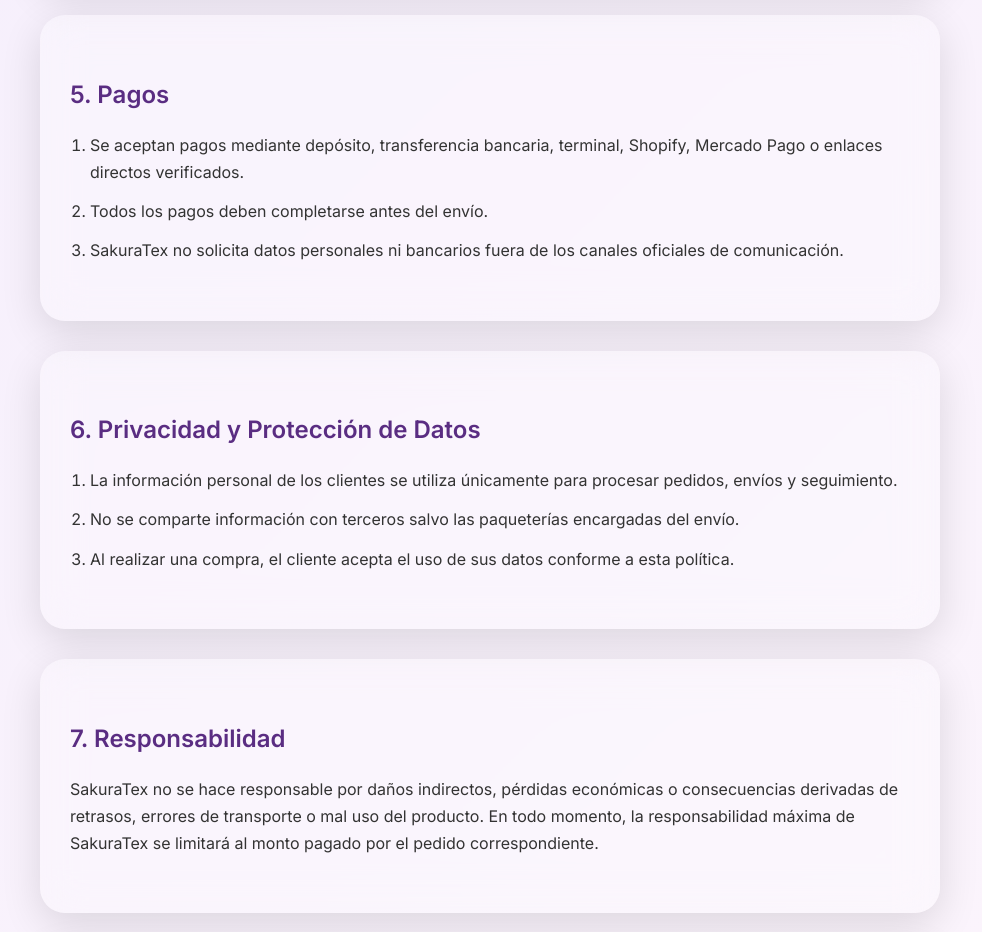
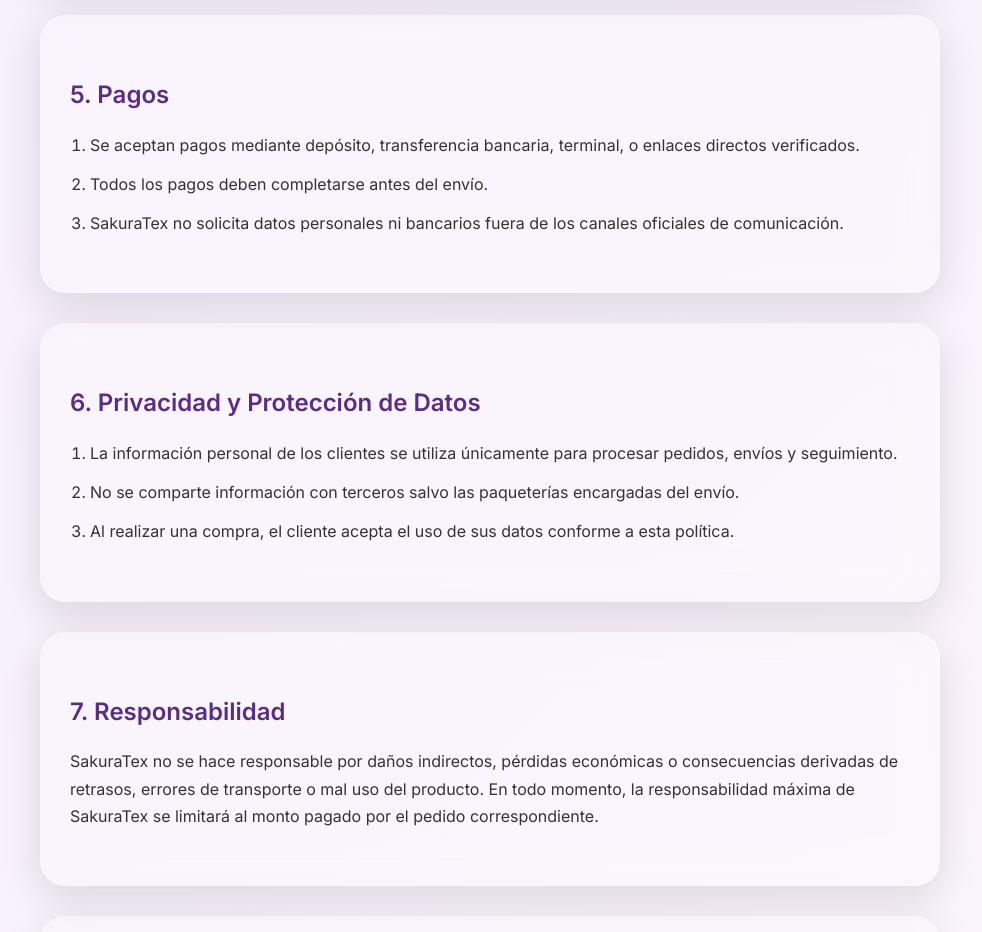
Before and after one commit to sakuratexcontacto/SakuraTexPolitics, a plain HTML site: page index.html in a window 1280 px wide. Shown: the part 2540-3472 px from the top of the page, without its empty margins (150-1132 px from the left). Drawn offline with Linux system fonts and the light colour scheme.

Commit message:
Update index.html

```diff
--- a/index.html
+++ b/index.html
@@ -53,7 +53,7 @@
 <section id="envios"><h2>2. Política de Envíos</h2><ol><li>Los envíos se realizan mediante paqueterías externas (por ejemplo: Estafeta, DHL, FedEx, RedPack o la disponible al momento).</li><li>El tiempo de envío de los paquetes desde la sucursal a la oficina de paquetería es de 1 a 3 días hábiles posteriores a la confirmación del pago, es decir, una vez realizado el pago del pedido SakuraTex preparará y enviará el paquete a la oficina correspondiente de 1 a 3 días habiles.</li><li>El tiempo de entrega dependerá del servicio de paquetería y la zona de destino y es completamente responsabilidad de la empresa de paqueteria encargada de su paquete.</li><li>Si la paquetería cobra un costo adicional por reexpedición, zona extendida o de difícil acceso, dicho monto deberá ser cubierto por el cliente antes del envío.</li><li>SakuraTex no se hace responsable por demoras, pérdidas o daños ocasionados durante el traslado.</li><li>Cada pedido cuenta con un número de guía para seguimiento, que se comparte automáticamente con el cliente.</li><li>Si la paquetería ofrece seguro, el cliente podrá solicitar activarlo antes del envío, cubriendo el costo adicional correspondiente.</li><li>En caso de extravío o daño por parte de la paquetería, el cliente deberá iniciar el reclamo directamente con la empresa de transporte. SakuraTex apoyará con la documentación necesaria.</li></ol></section>
 <section id="devoluciones"><h2>3. Devoluciones y Cambios</h2><ol><li>No se aceptan devoluciones en telas cortadas, bordados, encajes o productos vendidos por metro, ya que son personalizados según la medida solicitada.</li><li>En caso de error en el surtido (modelo o tono incorrecto), el cliente deberá notificarlo dentro de los 2 días naturales posteriores a la recepción.</li><li>El producto debe mantenerse en su estado original, sin cortes, costuras ni alteraciones.</li><li>No se aceptan devoluciones por diferencias mínimas de tono o textura.</li><li>Una vez aprobada la devolución, SakuraTex enviará la guía correspondiente o indicará el procedimiento de reenvío.</li></ol></section>
 <section id="garantias"><h2>4. Garantías</h2><ol><li>SakuraTex garantiza que todos sus productos son nuevos y han pasado por revisión antes del envío.</li><li>No se otorgan garantías por mal uso, almacenamiento inadecuado, exposición a humedad, luz solar directa o cualquier alteración posterior a la compra.</li><li>En caso de defecto de fábrica comprobable, se ofrecerá únicamente un reemplazo del producto, no un reembolso.</li><li>La solicitud de revisión por defecto deberá realizarse dentro de los 2 días naturales posteriores a la recepción del pedido, adjuntando evidencia fotográfica clara.</li></ol></section>
-<section id="pagos"><h2>5. Pagos</h2><ol><li>Se aceptan pagos mediante depósito, transferencia bancaria, terminal, Shopify, Mercado Pago o enlaces directos verificados.</li><li>Todos los pagos deben completarse antes del envío.</li><li>SakuraTex no solicita datos personales ni bancarios fuera de los canales oficiales de comunicación.</li></ol></section>
+<section id="pagos"><h2>5. Pagos</h2><ol><li>Se aceptan pagos mediante depósito, transferencia bancaria, terminal, o enlaces directos verificados.</li><li>Todos los pagos deben completarse antes del envío.</li><li>SakuraTex no solicita datos personales ni bancarios fuera de los canales oficiales de comunicación.</li></ol></section>
 <section id="privacidad"><h2>6. Privacidad y Protección de Datos</h2><ol><li>La información personal de los clientes se utiliza únicamente para procesar pedidos, envíos y seguimiento.</li><li>No se comparte información con terceros salvo las paqueterías encargadas del envío.</li><li>Al realizar una compra, el cliente acepta el uso de sus datos conforme a esta política.</li></ol></section>
 <section id="responsabilidad"><h2>7. Responsabilidad</h2><p>SakuraTex no se hace responsable por daños indirectos, pérdidas económicas o consecuencias derivadas de retrasos, errores de transporte o mal uso del producto. En todo momento, la responsabilidad máxima de SakuraTex se limitará al monto pagado por el pedido correspondiente.</p></section>
 <section id="modificaciones"><h2>8. Modificaciones a las Políticas</h2><p>SakuraTex se reserva el derecho de modificar estas políticas en cualquier momento sin previo aviso. Las actualizaciones estarán disponibles públicamente en nuestros canales oficiales.</p></section>
```
